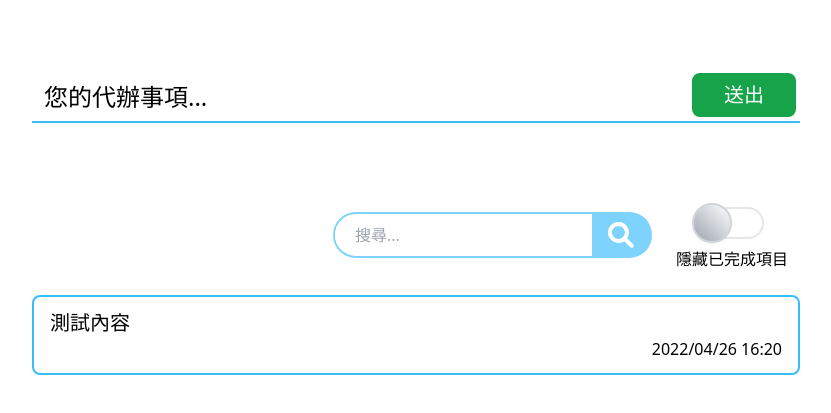
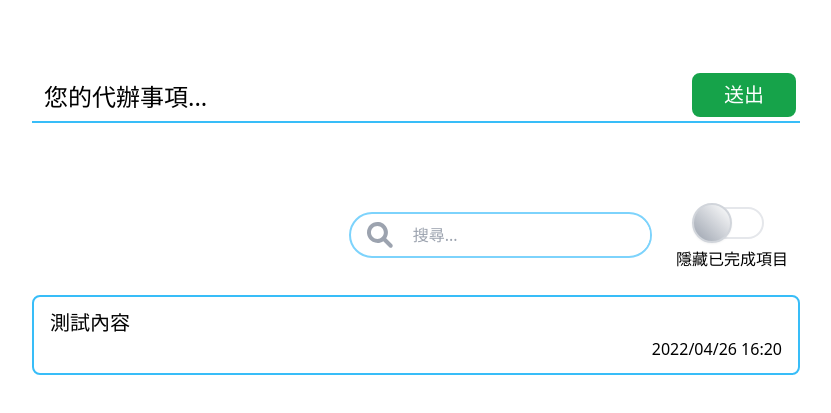
Before and after one commit to CXPhoenix/todo-list-for-class, a website built with Vite: page index.html in a window 1280 px wide. Shown: the part 131-544 px from the top of the page, without its empty margins (224-1055 px from the left). Built offline with nearby package versions, Linux system fonts and the light colour scheme.

Commit message:
feat: 🎸 fixed search bar image

```diff
--- a/index.html
+++ b/index.html
@@ -58,20 +58,12 @@
             for="search-input-area"
             class="flex items-center justify-center rounded-3xl border-2 border-sky-300"
           >
-            <input
-              type="text"
-              name="search-input-area"
-              id="search-input-area"
-              class="w-full rounded-l-3xl py-2 pl-5 outline-none"
-              placeholder="搜尋..."
-              aria-label="請輸入搜尋"
-            />
             <p
               type="submit"
               id="search-btn"
-              class="w-16 rounded-r-2xl border-0 bg-sky-300 py-2 px-4 outline-none"
+              class="w-16 rounded-r-2xl border-0 py-2 px-4 outline-none"
             >
-              <span class="text-white">
+              <span class="text-gray-400">
                 <svg
                   xmlns="http://www.w3.org/2000/svg"
                   fill="currentColor"
@@ -84,6 +76,14 @@
                 </svg>
               </span>
             </p>
+            <input
+              type="text"
+              name="search-input-area"
+              id="search-input-area"
+              class="w-full rounded-r-3xl py-2 pl-1 outline-none"
+              placeholder="搜尋..."
+              aria-label="請輸入搜尋"
+            />
           </label>
           <div id="show-complete-area" class="self-end px-3 md:self-center">
             <label
```
